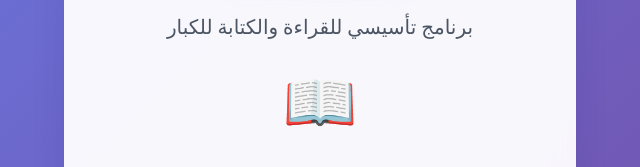
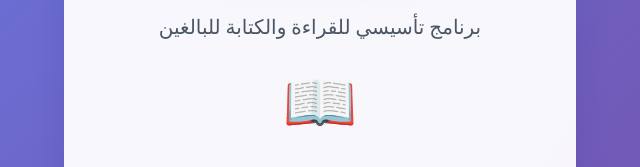
Before and after one commit to m2ndl/Words, a plain HTML site: page index.html in a window 1280 px wide. Shown: the part 371-538 px from the top of the page, 320-960 px from the left. Drawn offline with nearby package versions, Linux system fonts and the light colour scheme.

Commit message:
Update index.html

```diff
--- a/index.html
+++ b/index.html
@@ -19,7 +19,7 @@
   <div id="splash-screen" class="glass-card p-12 max-w-lg text-center">
     <div class="mb-8">
       <h1 class="welcome-title mb-4">دورة قراءة الكلمات</h1>
-      <p class="text-xl text-gray-600">برنامج تأسيسي للقراءة والكتابة للكبار</p>
+      <p class="text-xl text-gray-600">برنامج تأسيسي للقراءة والكتابة للبالغين</p>
     </div>
     <div class="space-y-4">
       <div class="text-6xl mb-6">📖</div>
```
